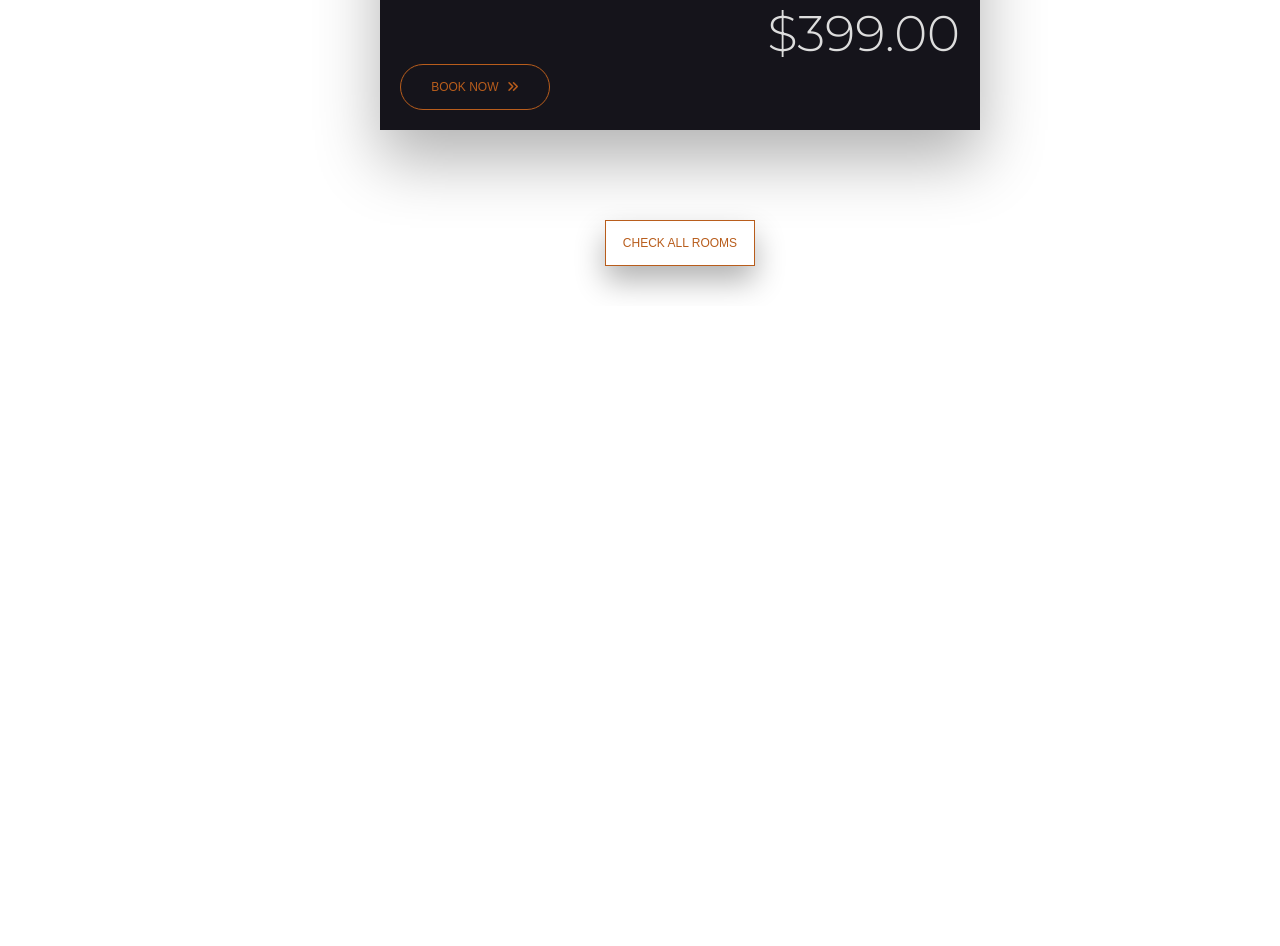
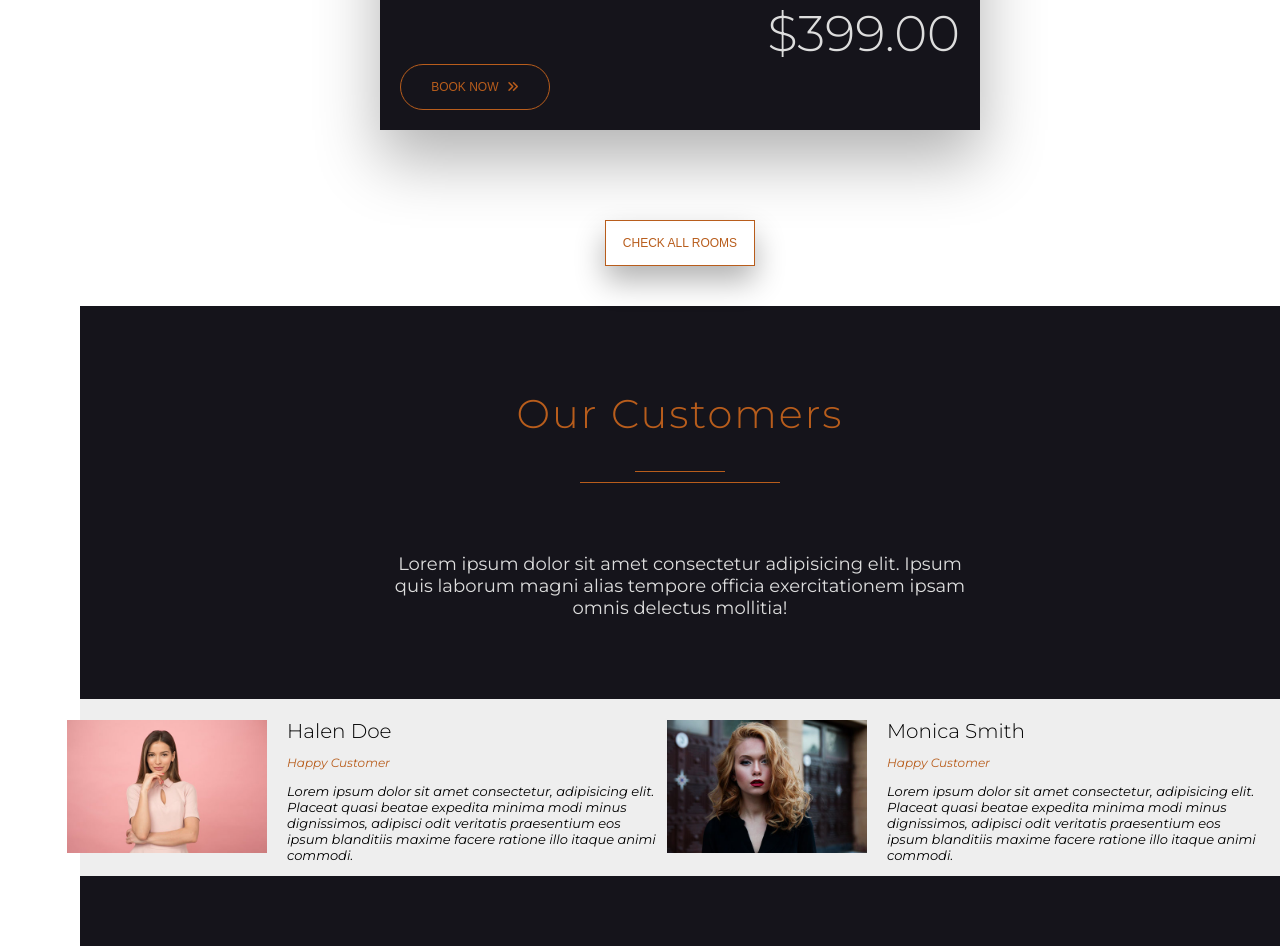
Before and after one commit to shakhawat589/grandhotel, a plain HTML site: page index.html in a window 1280 px wide. Shown: the part 4404-5350 px from the top of the page. Before the commit the page ends 4710 px from the top, so only its background shows below. Drawn offline with Linux system fonts and the light colour scheme.

Commit message:
second commit

```diff
--- a/css/style.css
+++ b/css/style.css
@@ -496,3 +496,57 @@ body {
 }
 
 /* End of Room Section */
+
+
+/* Customer Section */
+.customers{
+  margin-left: 8rem;
+  padding-bottom: 7rem;
+  background-color: #15141b;
+}
+
+.customer-paragraph{
+  font-size: 1.8rem;
+  width: 50%;
+  color: #ddd;
+  margin: 2rem auto 8rem auto;
+  text-align: center;
+}
+
+.customer-card-wrapper{
+  display: flex;
+  justify-content: space-evenly;
+}
+
+.customer-card{
+  width: 60rem;
+  background-color: #eee;
+  display: flex;
+}
+
+.customer-image-wrapper{
+  margin: auto 0;
+}
+
+.customer-image{
+  width: 20rem;
+  margin-left: -1.3rem;
+}
+.customer-info{
+  padding: 0 2rem;
+}
+.customer-fullname{
+  font-size: 2rem;
+  font-weight: 300;
+  margin-bottom: 0;
+}
+.customer-paragraph-1{
+  font-size: 1.2rem;
+  font-style: italic;
+  color: #b85d1c;
+}
+.customer-paragraph-2{
+  font-size: 1.3rem;
+  font-style: italic;
+}
+/*End of Customer Section */
--- a/index.html
+++ b/index.html
@@ -204,6 +204,42 @@
   </div>
   <!-- End of Room Section -->
 
+  <!-- Customer Section -->
+  <section class="customers">
+    <div class="common-header">
+      <h1 class="common-heading">Our Customers</h1>
+      <div class="underline">
+        <div class="small-underline"></div>
+        <div class="big-underline"></div>
+      </div>
+    </div>
+    <p class="customer-paragraph">Lorem ipsum dolor sit amet consectetur adipisicing elit. Ipsum quis laborum magni alias tempore officia exercitationem ipsam omnis delectus mollitia!</p>
+
+    <div class="customer-card-wrapper">
+      <div class="customer-card">
+        <div class="customer-image-wrapper">
+          <img src="./img/customer-1.jpeg" alt="" class="customer-image">
+        </div>
+        <div class="customer-info">
+          <h3 class="customer-fullname">Halen Doe</h3>
+          <p class="customer-paragraph-1">Happy Customer</p>
+          <p class="customer-paragraph-2">Lorem ipsum dolor sit amet consectetur, adipisicing elit. Placeat quasi beatae expedita minima modi minus dignissimos, adipisci odit veritatis praesentium eos ipsum blanditiis maxime facere ratione illo itaque animi commodi.</p>
+        </div>
+      </div>
+      <div class="customer-card">
+        <div class="customer-image-wrapper">
+          <img src="./img/customer-2.jpeg" alt="" class="customer-image">
+        </div>
+        <div class="customer-info">
+          <h3 class="customer-fullname">Monica Smith</h3>
+          <p class="customer-paragraph-1">Happy Customer</p>
+          <p class="customer-paragraph-2">Lorem ipsum dolor sit amet consectetur, adipisicing elit. Placeat quasi beatae expedita minima modi minus dignissimos, adipisci odit veritatis praesentium eos ipsum blanditiis maxime facere ratione illo itaque animi commodi.</p>
+        </div>
+      </div>
+    </div>
+  </>
+  <!--End of Customer Section -->
+
 </body>
 
 </html>
```
